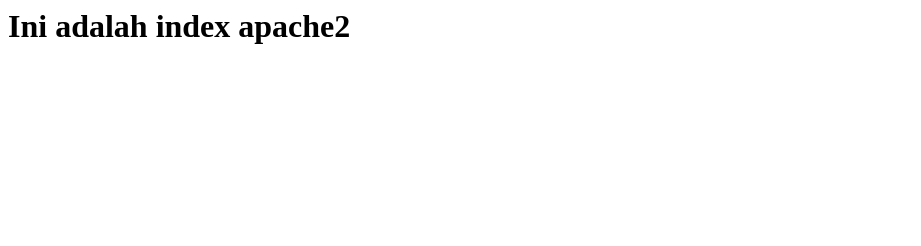
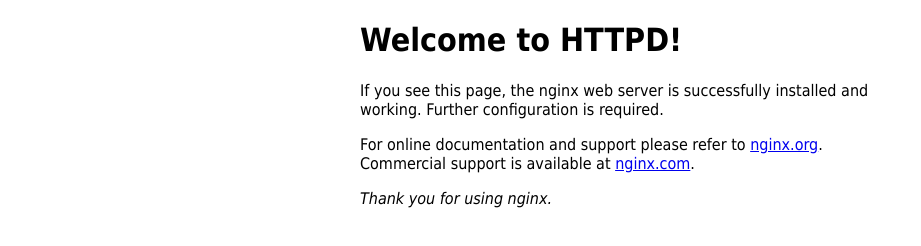
Before and after one commit to fazlurrahmatullah21/tes-compose, a plain HTML site: page apache/index.html in a window 1280 px wide. Shown: the whole page, without its empty margins (0-921 px from the left). Drawn offline with Linux system fonts and the light colour scheme.

Commit message:
Update index.html

```diff
--- a/apache/index.html
+++ b/apache/index.html
@@ -1,3 +1,23 @@
+<!DOCTYPE html>
 <html>
-    <h1> Ini adalah index apache2</h1>
+<head>
+<title>Welcome to nginx!</title>
+<style>
+html { color-scheme: light dark; }
+body { width: 35em; margin: 0 auto;
+font-family: Tahoma, Verdana, Arial, sans-serif; }
+</style>
+</head>
+<body>
+<h1>Welcome to HTTPD!</h1>
+<p>If you see this page, the nginx web server is successfully installed and
+working. Further configuration is required.</p>
+
+<p>For online documentation and support please refer to
+<a href="http://nginx.org/">nginx.org</a>.<br/>
+Commercial support is available at
+<a href="http://nginx.com/">nginx.com</a>.</p>
+
+<p><em>Thank you for using nginx.</em></p>
+</body>
 </html>
```
